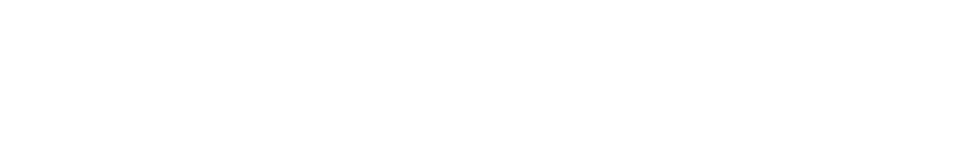
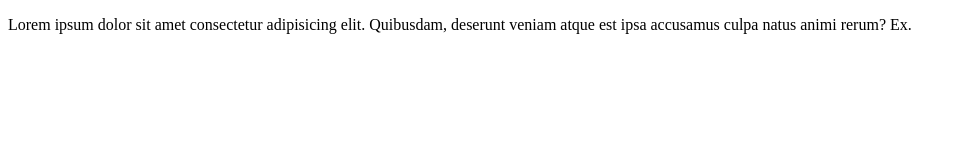
Before and after one commit to JeetSorathiya/demo-repo, a website: page 1.html in a window 1280 px wide. Shown: the whole page, without its empty margins (0-960 px from the left). Drawn offline with Linux system fonts and the light colour scheme.

Commit message:
add html

```diff
--- a/1.html
+++ b/1.html
@@ -6,6 +6,7 @@
     <title>Document</title>
 </head>
 <body>
+    <p>Lorem ipsum dolor sit amet consectetur adipisicing elit. Quibusdam, deserunt veniam atque est ipsa accusamus culpa natus animi rerum? Ex.</p>
 
 </body>
 </html>
```
